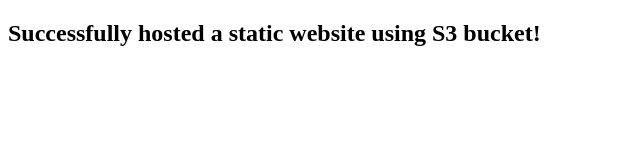
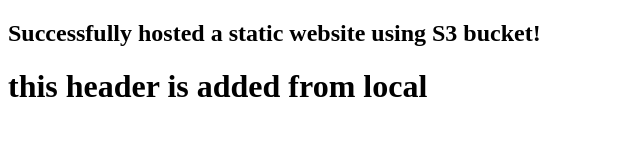
Before and after one commit to vaibhavbharambe2/myRepo, a plain HTML site: page mygile.html in a window 1280 px wide. Shown: the whole page, without its empty margins (0-640 px from the left). Drawn offline with Linux system fonts and the light colour scheme.

Commit message:
newgile updated from local

```diff
--- a/mygile.html
+++ b/mygile.html
@@ -4,5 +4,7 @@
 
 <h2>Successfully hosted a static website using S3 bucket!</h2>
 
+<h1>this header is added from local</h1>
+
 </body>
 </html>
```
